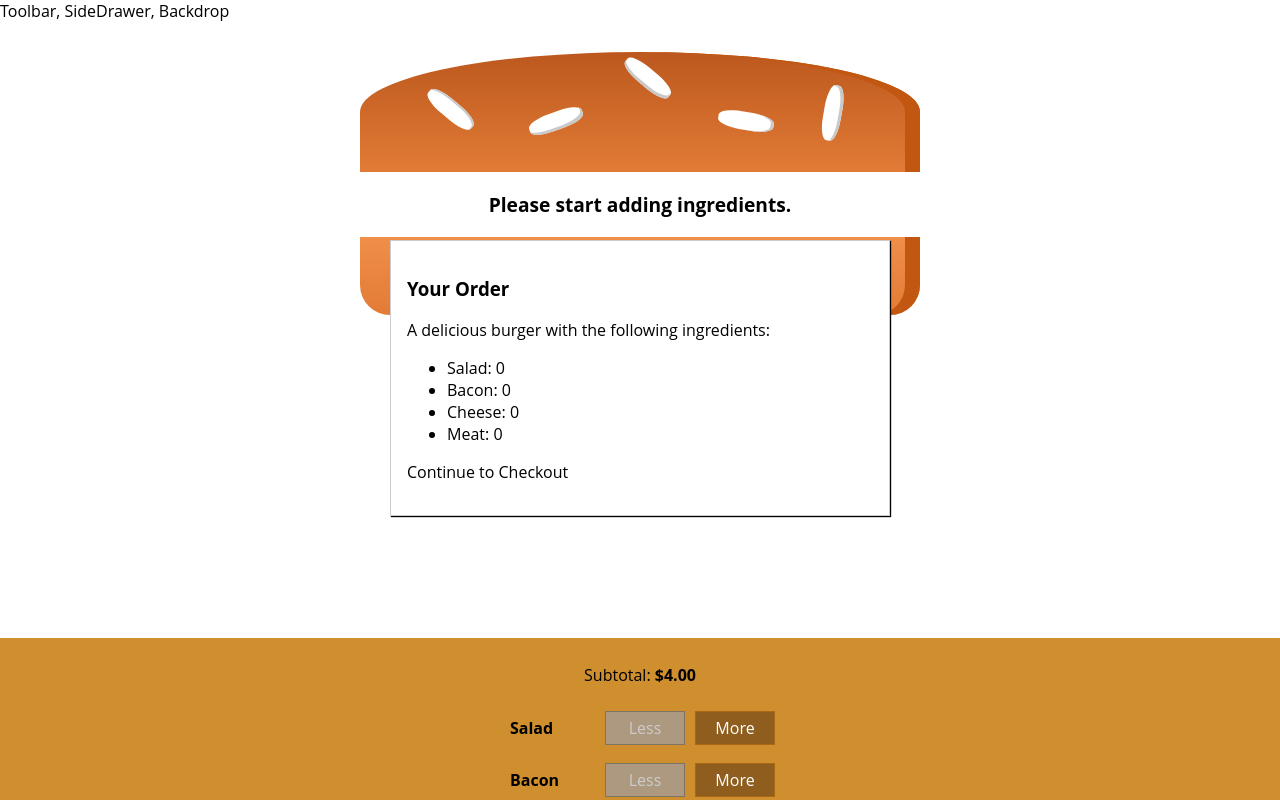
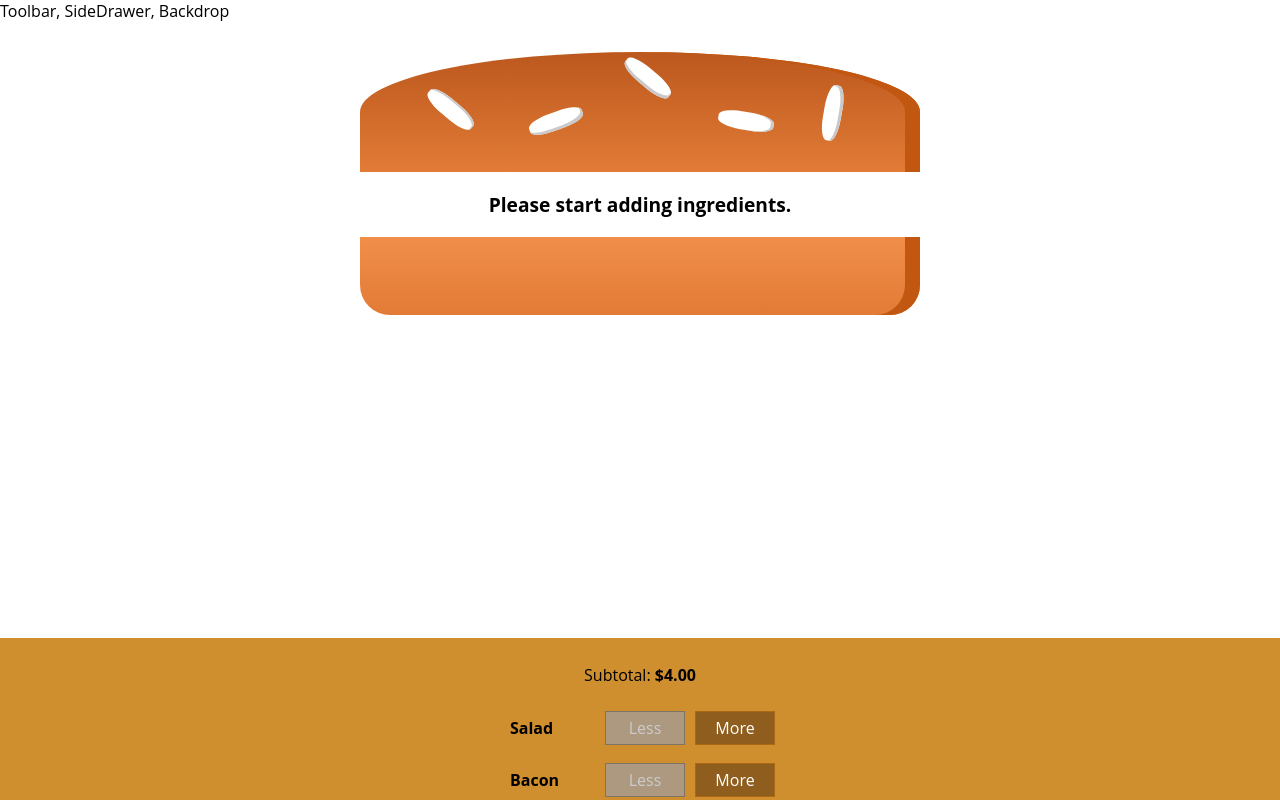
Before and after one commit to pdibenedetto/burger-builder, a React app: page / in a window 1280 px wide. Shown: the top 800 px of the page. Built offline with nearby package versions, Linux system fonts and the light colour scheme.

Commit message:
Committing

```diff
--- a/src/components/Burger/BuildControls/BuildControls.js
+++ b/src/components/Burger/BuildControls/BuildControls.js
@@ -25,6 +25,7 @@
         ))}
         <button className={classes.OrderButton}
                 disabled={!props.purchasable}
+                onClick={props.ordered}
         >
           ORDER NOW
         </button>
--- a/src/components/UI/Modal/Modal.js
+++ b/src/components/UI/Modal/Modal.js
@@ -2,7 +2,13 @@
 import classes from './Modal.css'
 
 const modal = (props) => (
-  <div className={classes.Modal}>
+  <div
+      className={classes.Modal}
+      style={{
+        transform: props.show ? 'translateY(0)' : 'translateY(-100vh)',
+        opacity: props.show ? '1' : '0'
+      }}
+  >
     {props.children}
   </div>
 );
--- a/src/containers/BurgerBuilder/BurgerBuilder.js
+++ b/src/containers/BurgerBuilder/BurgerBuilder.js
@@ -23,8 +23,13 @@
       meat: 0
     },
     totalPrice: 4,
-    purchasable: false
+    purchasable: false,
+    purchasing: false
   };
+
+  purchaseHandler() {
+    this.setState({purchasing: true});
+  }
 
   updatePurchasable (ingredients) {
     const sum = Object.keys(ingredients)
@@ -84,13 +89,14 @@
 
     return (
       <Aux>
-        <Modal>
+        <Modal show={this.state.purchasing}>
           <OrderSummary ingredients={this.state.ingredients}/>
         </Modal>
         <Burger ingredients={this.state.ingredients}/>
         <BuildControls disabled={disabledInfo}
                        ingredientAdded={this.addIngredientHandler}
                        ingredientRemoved={this.removeIngredientHandler}
+                       ordered={this.purchaseHandler}
                        purchasable={this.state.purchasable}
                        price={this.state.totalPrice}
         />
```
